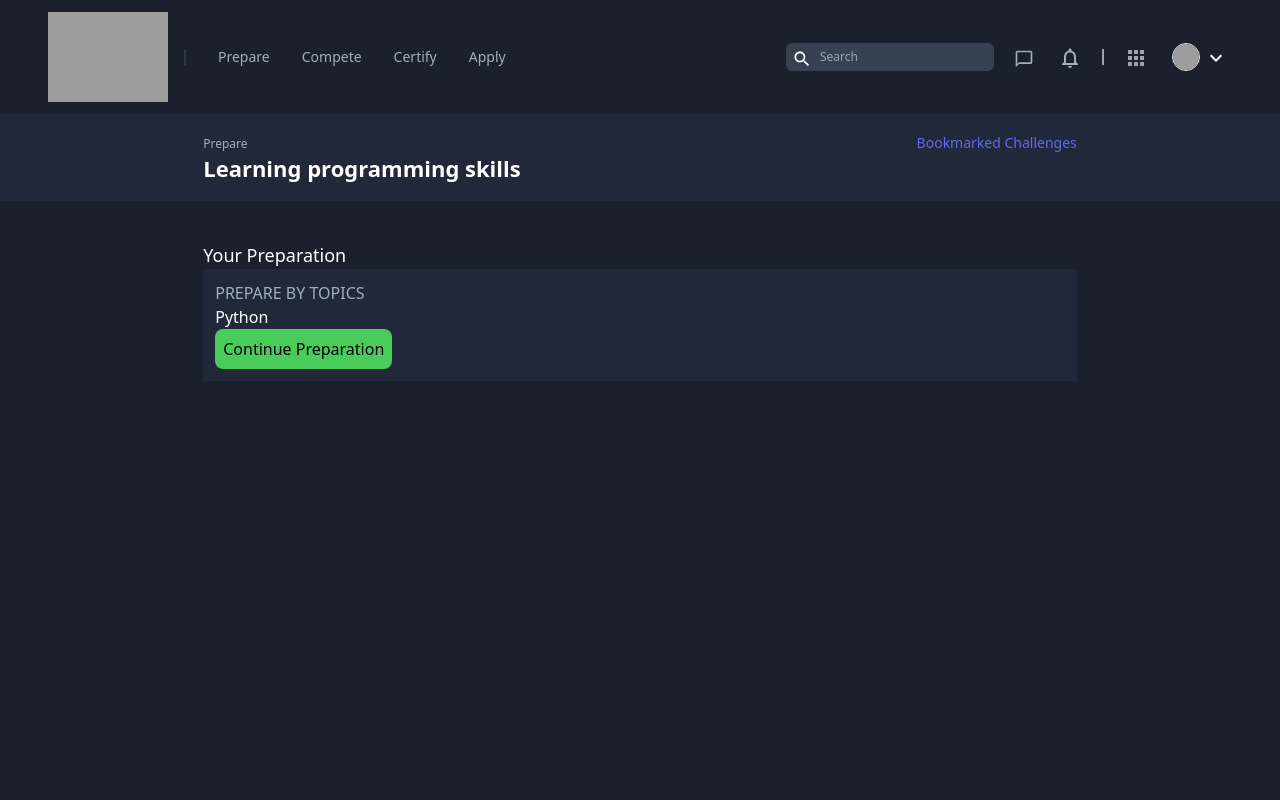
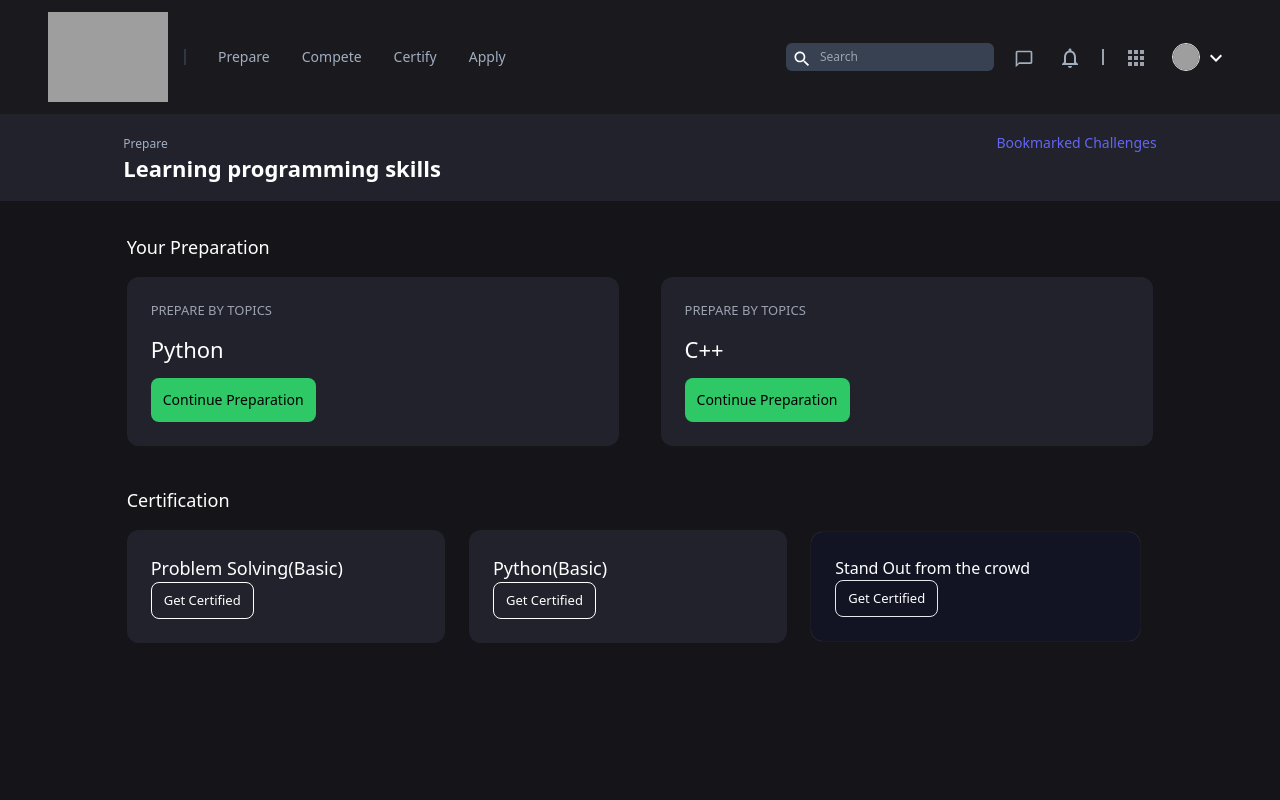
Before and after one commit to Aakashmid/HackerRank_Clone, a React (Create React App) app: page / in a window 1280 px wide. Shown: the top 800 px of the page. Built offline with nearby package versions, Linux system fonts and the light colour scheme; grey boxes are pictures that could not be loaded.

Commit message:
created component for dashboard

```diff
--- a/src/App.js
+++ b/src/App.js
@@ -1,6 +1,6 @@
 import React from "react";
 import DashBoard from "./pages/DashBoard";
-import { BrowserRouter as Router, Routes, Route, Link } from "react-router-dom";
+import { BrowserRouter as Router, Routes, Route} from "react-router-dom";
 function App() {
   return (
     <React.Fragment>
--- a/src/components/PageHeader.jsx
+++ b/src/components/PageHeader.jsx
@@ -1,14 +1,14 @@
 
 export default function PageHeader({pageName,heading,bookmarkedChanllenges}) {
     return (<>
-        <div className="pageHeader bg-[#21283a] p-4 w-full border-b md:border-none border-borderColor mt-0">
-            <div className="lg:w-10/12 xl:w-[70%] w-full  mx-auto flex justify-between items-baseline">
+        <div className="pageHeader bg-bg3 p-4  lg:px-5 lg:py-4 w-full border-b md:border-none border-borderColor mt-0">
+            <div className="xl:w-10/12 2xl:w-[70%]  mx-auto flex justify-between items-baseline">
                 <div className="HeaderRight">
                     <span className="text-textSecondary text-xs hidden md:block ">{pageName}</span>
                     <h1 className="text-textPrimary font-semibold text-[22px]">{heading}</h1>
                 </div>
                 <div className="hidden md:block">
-                    {bookmarkedChanllenges && <a href="#" className="hover:underline active:underline text-indigo-500 text-sm">Bookmarked Challenges</a>}
+                    {bookmarkedChanllenges && <a href="/" className="hover:underline active:underline text-indigo-500 text-sm">Bookmarked Challenges</a>}
                 </div>
             </div>
         </div>
--- a/src/components/Topbar.jsx
+++ b/src/components/Topbar.jsx
@@ -4,7 +4,7 @@ import { Link } from "react-router-dom"
 export default function Topbar() {
     return (
         <div className="topbar md:mt-0 mt-[-1px]">
-            <div className=" topbarWrapper  bg-background  ">
+            <div className=" topbarWrapper  bg-bg2 ">
                 <div className="mobile-topbar px-4  md:px-10 py-3 md:py-0 flex justify-between md:hidden items-center">
                     <div className="menu flex flex-col space-y-1.5 mr-6 md:hidden">
                         <div className="row w-6 h-0.5  bg-white"></div>
--- /dev/null
+++ b/src/components/dashboard/CertificationCard.jsx
@@ -0,0 +1,28 @@
+
+export default function CertificationCard({ topicName }) {
+  return (
+    <>
+      {topicName ? (
+        <div className="md:w-[31%] bg-bg3 md:p-6 p-5 w-full  rounded-xl">
+          <h2 className="text-textPrimary font-medium text-lg">{topicName}</h2>
+          <div className="">
+            <button className="button bg-transparent text-textPrimary font-medium text-[13px] px-3  w-fit py-2 border border-white  hover:border-none hover:bg-gray-500 rounded-lg">
+              Get Certified
+            </button>
+          </div>
+        </div>
+      ) :
+
+        (<div className="md:w-[32%] bg-[#0b13443f] md:p-6 p-5 w-full  rounded-xl custom-shadow ">
+          <h2 className="text-textPrimary font-medium text-[16px]">Stand Out from the crowd </h2>
+          <div className="">
+            <button className="button bg-transparent text-textPrimary font-medium text-[13px] px-3  w-fit py-2 border   hover:border-none hover:bg-gray-500 rounded-lg">
+              Get Certified
+            </button>
+          </div>
+        </div>)
+      }
+
+    </>
+  )
+}
--- a/src/components/dashboard/PreparationCard.jsx
+++ b/src/components/dashboard/PreparationCard.jsx
@@ -1,14 +1,15 @@
 
 
-export default function PreparationCard({prepName}) {
+export default function PreparationCard({ prepName }) {
   return (
     <>
-    <div className="bg-[#21283a] p-3">
-        <p className="text-textSecondary">PREPARE BY TOPICS</p>
-         <h2 className="text-textPrimary">{prepName}</h2>
-
-         <button className="bg-[#4acc5b]  p-2 rounded-lg">Continue Preparation</button>
-    </div>
+      <div className="bg-bg3 md:p-6 p-5 w-full md:w-[48%] rounded-xl flex flex-col space-y-3">
+        <p className="text-gray-400  text-[13px]">PREPARE BY TOPICS</p>
+        <h2 className="text-textPrimary font-medium text-[22px]">{prepName}</h2>
+        <div className="">
+          <button className="bg-buttonBg hover:bg-green-200 font-medium text-sm p-3 rounded-lg">Continue Preparation</button>
+        </div>
+      </div>
 
     </>
   )
--- a/src/index.css
+++ b/src/index.css
@@ -2,9 +2,16 @@
 @tailwind components;
 @tailwind utilities;
 
+@layer base {
+    * {
+        margin: 0;
+        padding: 0;
+        box-sizing: border-box;
+    }
 
-*{
-    margin: 0;
-    padding: 0;
-    box-sizing: border-box;
+    .custom-shadow {
+        -webkit-box-shadow: 0px 0px 1px 0px rgb(87, 91, 112);
+        -moz-box-shadow: 0px 0px 1px 0px rgb(87, 91, 112);
+        box-shadow: 0px 0px 1px 0px rgb(87, 91, 112);
+    }
 }
--- a/src/pages/DashBoard.jsx
+++ b/src/pages/DashBoard.jsx
@@ -2,17 +2,30 @@ import React from 'react'
 import Topbar from '../components/Topbar'
 import PageHeader from '../components/PageHeader'
 import PreparationCard from '../components/dashboard/PreparationCard'
+import CertificationCard from '../components/dashboard/CertificationCard'
 
 export default function DashBoard() {
   return (
     <>
       <Topbar />
-      <div className='dashboard-container'>
+      <div className='dashboard-container bg-background min-h-[100vh] w-full'>
         <PageHeader pageName="Prepare" heading="Learning programming skills" bookmarkedChanllenges={true} />
-        <div className="dashboard-wrapper  bg-background h-[100vh] w-full px-4 py-10 ">
-          <div className=" lg:w-10/12 xl:w-[70%] w-full  mx-auto  ">
+        <div className="dashboard-wrapper  xl:w-10/12 2xl:w-[70%] w-full  mx-auto  px-4 lg:px-5  ">
+          <div className="prepCards-container mt-8">
             <p className="font-medium text-textPrimary text-lg">Your Preparation</p>
-            <PreparationCard prepName={'Python'}/>
+            <div className="dashboarPrepCards flex justify-between flex-wrap space-y-6 md:space-y-0 mt-4  ">
+              <PreparationCard prepName={'Python'} />
+              <PreparationCard prepName={'C++'} />
+            </div>
+          </div>
+
+          <div className="certification-cards-container mt-10">
+            <p className="font-medium text-textPrimary text-lg">Certification</p>
+            <div className="certification-cards flex items-center flex-wrap space-y-6 md:space-x-6 md:space-y-0 mt-4  ">
+              <CertificationCard topicName={'Problem Solving(Basic)'} />
+              <CertificationCard topicName={'Python(Basic)'} />
+              <CertificationCard  />
+            </div>
           </div>
         </div>
       </div>
--- a/tailwind.config.js
+++ b/tailwind.config.js
@@ -6,12 +6,14 @@ module.exports = {
   theme: {
     extend: {
       colors: {
-        background: '#1a202c', // Gray 900
+        background: '#151519',
+        bg2: '#1A191E',
+        bg3: '#22222D',   // card bg
         textPrimary: '#ffffff', // White
         textSecondary: '#a0aec0', // Gray 400
         accent: '#10b981', // Emerald 500
-        buttonBg: '#059669', // Emerald 600
-        buttonHover: '#047857', // Emerald 700
+        buttonBg: '#2EC866', // Emerald 600
+        buttonHover: '#28A55F', // Emerald 700
         borderColor: '#2d3748', // Gray 700
       },
       plugins: [],
```
